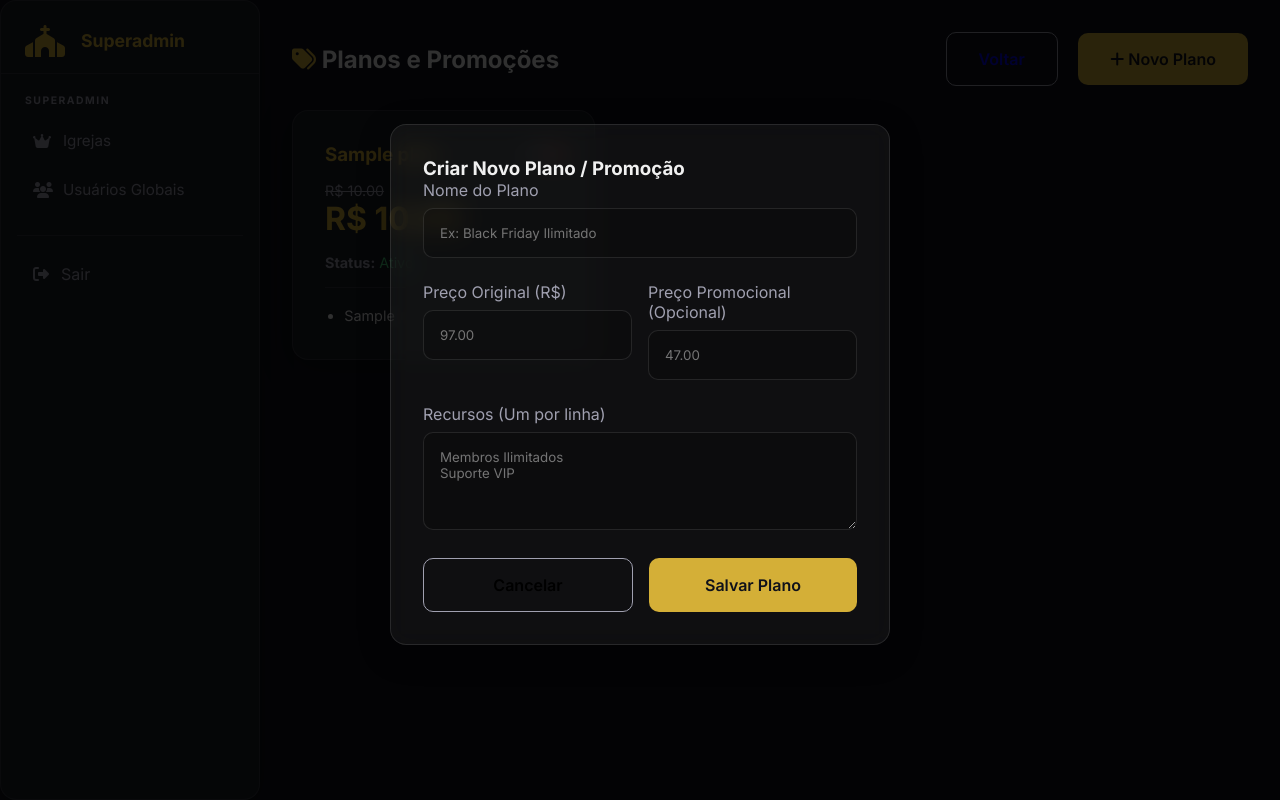
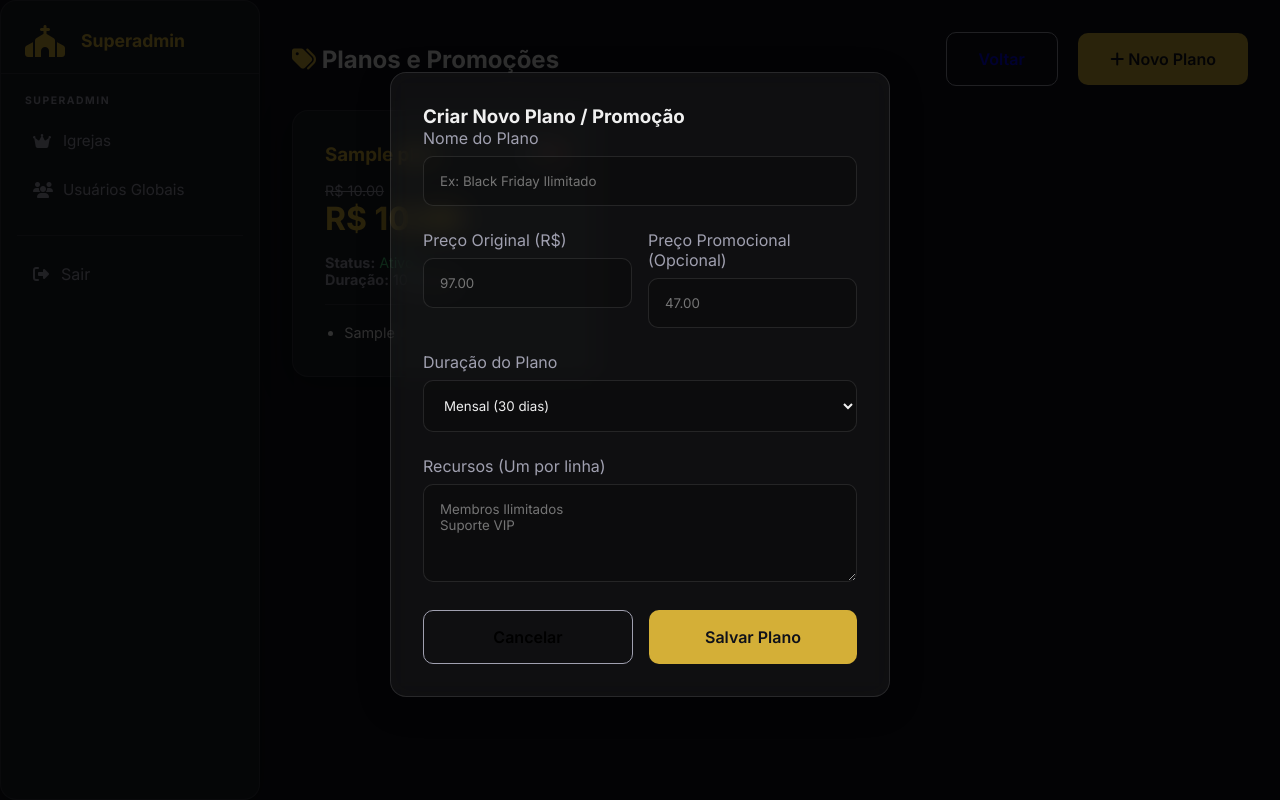
Before and after one commit to juanpmoraes/ICR2, a Flask app: page /superadmin/plans in a window 1280 px wide, after a click on "Novo Plano". Run offline with Flask 3, Linux system fonts and the light colour scheme; a user stored in the database is signed in; tables that the repository leaves empty hold one stand-in row (values such as "Sample post").

Commit message:
feat: implement plan duration management with database migration and admin dashboard interface

```diff
--- a/app.py
+++ b/app.py
@@ -310,9 +310,14 @@ def webhook_mp():
                         church = Church.query.get(int(church_id_str))
                         if church:
                             church.subscription_status = 'active'
-                            # Adiciona 30 dias de acesso
+                            # Calcula expiração baseada no plano
                             import datetime as dt
-                            church.subscription_expires_at = dt.datetime.utcnow() + dt.timedelta(days=30)
+                            if church.plan and church.plan.duration_months > 0:
+                                church.subscription_expires_at = dt.datetime.utcnow() + dt.timedelta(days=30 * church.plan.duration_months)
+                            else:
+                                # Se plano for 0 ou nulo, é ilimitado (colocamos 100 anos)
+                                church.subscription_expires_at = dt.datetime.utcnow() + dt.timedelta(days=36500)
+
                             church.mp_payment_id = str(payment_id)
                             db.session.commit()
     except Exception as e:
@@ -518,8 +523,8 @@ def grant_free_access(cid):
     c = Church.query.get_or_404(cid)
     c.subscription_status = 'active'
     import datetime as dt
-    # Libera por 10 anos
-    c.subscription_expires_at = dt.datetime.utcnow() + dt.timedelta(days=3650)
+    # Libera por 100 anos (Ilimitado)
+    c.subscription_expires_at = dt.datetime.utcnow() + dt.timedelta(days=36500)
     db.session.commit()
     flash(f'Acesso gratuito concedido à igreja {c.name}!', 'success')
     return redirect(url_for('superadmin_dashboard'))
@@ -538,7 +543,8 @@ def add_plan():
         name=request.form.get('name'),
         price=float(request.form.get('price')),
         promotional_price=float(request.form.get('promotional_price')) if request.form.get('promotional_price') else None,
-        features=request.form.get('features')
+        features=request.form.get('features'),
+        duration_months=int(request.form.get('duration_months', 1))
     )
     db.session.add(p)
     db.session.commit()
@@ -553,6 +559,7 @@ def edit_plan(pid):
     p.price = float(request.form.get('price'))
     p.promotional_price = float(request.form.get('promotional_price')) if request.form.get('promotional_price') else None
     p.features = request.form.get('features')
+    p.duration_months = int(request.form.get('duration_months', 1))
     p.is_active = 'is_active' in request.form
     db.session.commit()
     flash('Plano atualizado!', 'success')
--- a/models.py
+++ b/models.py
@@ -190,6 +190,7 @@ class Plan(db.Model):
     price             = db.Column(db.Float, nullable=False)
     promotional_price = db.Column(db.Float, nullable=True)
     features          = db.Column(db.Text, nullable=True) # separado por quebra de linha
+    duration_months   = db.Column(db.Integer, default=1)  # 1 para mensal, 0 para ilimitado
     is_active         = db.Column(db.Boolean, default=True)
     created_at        = db.Column(db.DateTime, default=datetime.utcnow)
 
--- a/templates/superadmin_plans.html
+++ b/templates/superadmin_plans.html
@@ -16,7 +16,7 @@
         <div style="display:flex; justify-content:space-between; align-items:flex-start;">
             <h3 style="margin:0; color:var(--primary);">{{ p.name }}</h3>
             <div style="display:flex; gap:0.5rem;">
-                <button onclick="editPlan({{ p.id }}, '{{ p.name }}', {{ p.price }}, '{{ p.promotional_price or '' }}', '{{ p.features|replace('\n', '\\n') }}', {{ p.is_active|lower }})" style="background:none; border:none; color:var(--text-muted); cursor:pointer;">
+                <button onclick="editPlan({{ p.id }}, '{{ p.name }}', {{ p.price }}, '{{ p.promotional_price or '' }}', '{{ p.features|replace('\n', '\\n') }}', {{ p.is_active|lower }}, {{ p.duration_months }})" style="background:none; border:none; color:var(--text-muted); cursor:pointer;">
                     <i class="fa-solid fa-pen"></i>
                 </button>
                 <form action="{{ url_for('delete_plan', pid=p.id) }}" method="POST" onsubmit="return confirm('Excluir este plano?');">
@@ -37,7 +37,8 @@
         </div>
 
         <div style="margin-top:1rem; font-size:0.9rem; color:var(--text-muted);">
-            <strong>Status:</strong> {% if p.is_active %}<span style="color:#4ade80;">Ativo</span>{% else %}<span style="color:#f87171;">Inativo</span>{% endif %}
+            <strong>Status:</strong> {% if p.is_active %}<span style="color:#4ade80;">Ativo</span>{% else %}<span style="color:#f87171;">Inativo</span>{% endif %}<br>
+            <strong>Duração:</strong> {% if p.duration_months == 0 %}Ilimitado{% elif p.duration_months == 1 %}Mensal{% else %}{{ p.duration_months }} meses{% endif %}
         </div>
 
         {% if p.features %}
@@ -74,6 +75,16 @@
                 </div>
             </div>
             <div class="form-group">
+                <label>Duração do Plano</label>
+                <select name="duration_months" class="form-control">
+                    <option value="1">Mensal (30 dias)</option>
+                    <option value="3">Trimestral (90 dias)</option>
+                    <option value="6">Semestral (180 dias)</option>
+                    <option value="12">Anual (365 dias)</option>
+                    <option value="0">Ilimitado (Acesso Vitalício)</option>
+                </select>
+            </div>
+            <div class="form-group">
                 <label>Recursos (Um por linha)</label>
                 <textarea name="features" class="form-control" rows="4" placeholder="Membros Ilimitados&#10;Suporte VIP"></textarea>
             </div>
@@ -105,6 +116,16 @@
                 </div>
             </div>
             <div class="form-group">
+                <label>Duração do Plano</label>
+                <select id="edit_duration" name="duration_months" class="form-control">
+                    <option value="1">Mensal</option>
+                    <option value="3">Trimestral</option>
+                    <option value="6">Semestral</option>
+                    <option value="12">Anual</option>
+                    <option value="0">Ilimitado</option>
+                </select>
+            </div>
+            <div class="form-group">
                 <label>Recursos</label>
                 <textarea id="edit_features" name="features" class="form-control" rows="4"></textarea>
             </div>
@@ -121,13 +142,14 @@
 </div>
 
 <script>
-function editPlan(id, name, price, promo, features, isActive) {
+function editPlan(id, name, price, promo, features, isActive, duration) {
     document.getElementById('editPlanForm').action = "/superadmin/plans/" + id + "/edit";
     document.getElementById('edit_name').value = name;
     document.getElementById('edit_price').value = price;
     document.getElementById('edit_promo').value = promo;
     document.getElementById('edit_features').value = features;
     document.getElementById('edit_active').checked = isActive;
+    document.getElementById('edit_duration').value = duration;
     document.getElementById('editPlanModal').style.display = 'flex';
 }
 </script>
```
Also changed, not shown: migrate_plans.py (added, +18 -0 lines), scratch/add_duration_col.py (added, +14 -0 lines).
